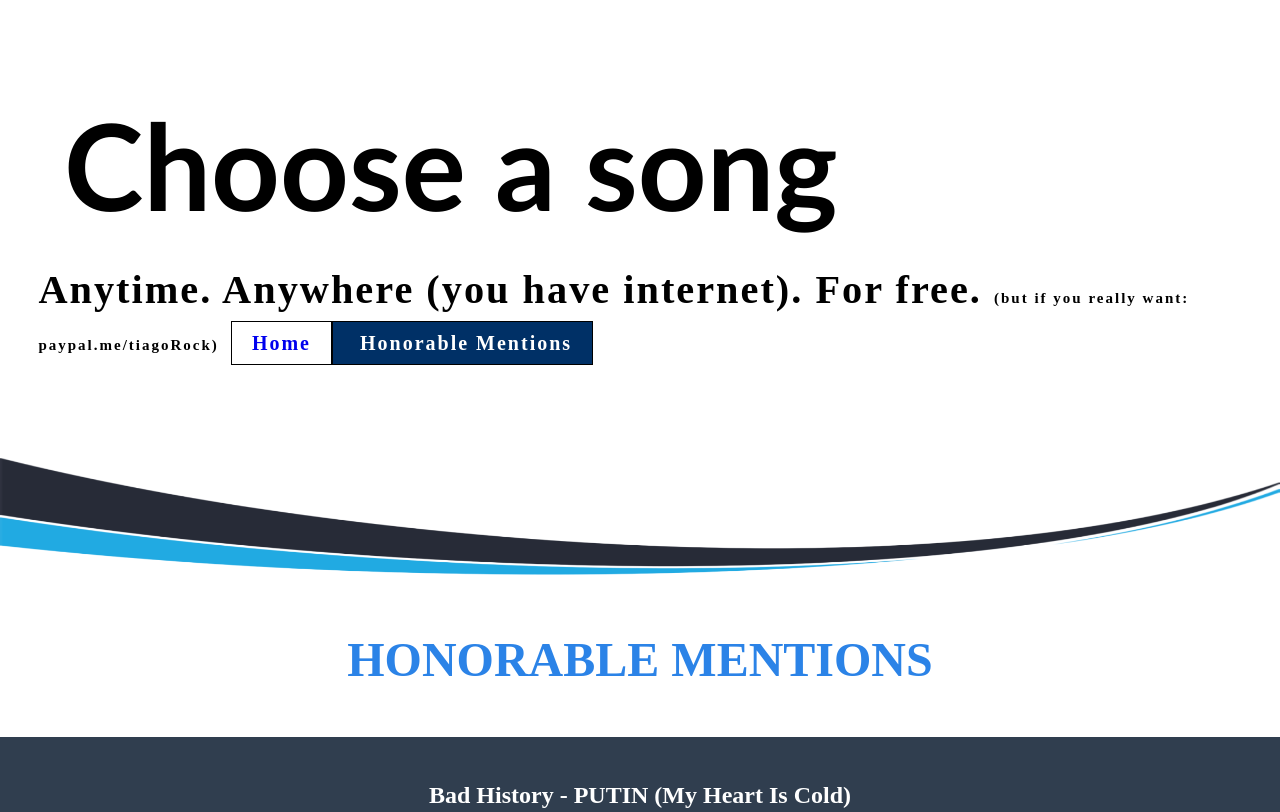
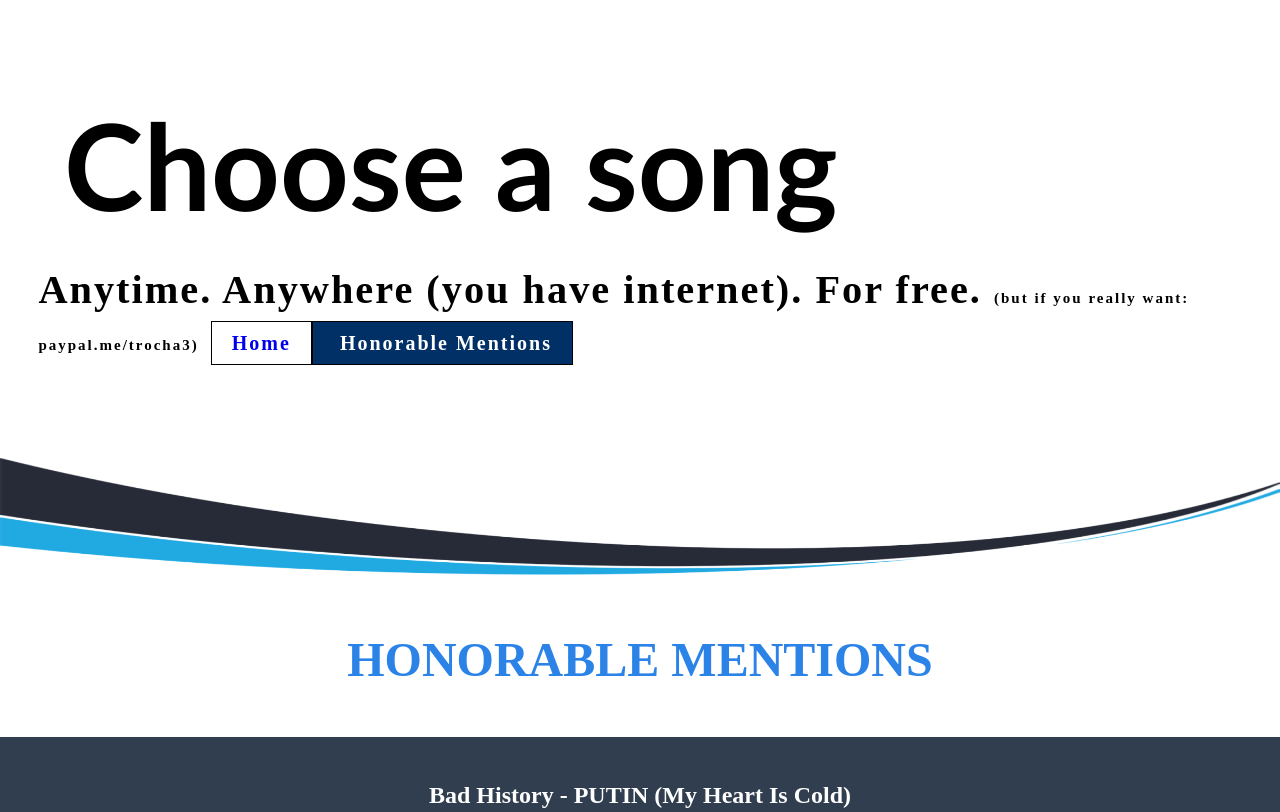
Before and after one commit to rock-tiago/songmix, a plain HTML site: page honorable.html in a window 1280 px wide. Shown: the top 812 px of the page. Drawn offline with Linux system fonts and the light colour scheme.

Commit message:
Update honorable.html

```diff
--- a/honorable.html
+++ b/honorable.html
@@ -7,7 +7,7 @@
   <body>
     <div id="header">
       <a href="https://www.youtube.com/watch?v=dQw4w9WgXcQ" target="_blanck"><h1 id="back-to-home-trigger"> Choose a song <span id="go-back-home"> Press me </span> </h1></a>
-      <h2> Anytime. Anywhere (you have internet). For free. <span id="sideNote">(but if you really want: paypal.me/tiagoRock)</span>
+      <h2> Anytime. Anywhere (you have internet). For free. <span id="sideNote">(but if you really want: paypal.me/trocha3)</span>
         <span id="nav"> <a href="index.html" id="home-in-honorable">Home</a><a href="honorable.html" id="honorable-a"> Honorable Mentions </a></span>
       </h2>
     </div>
```
